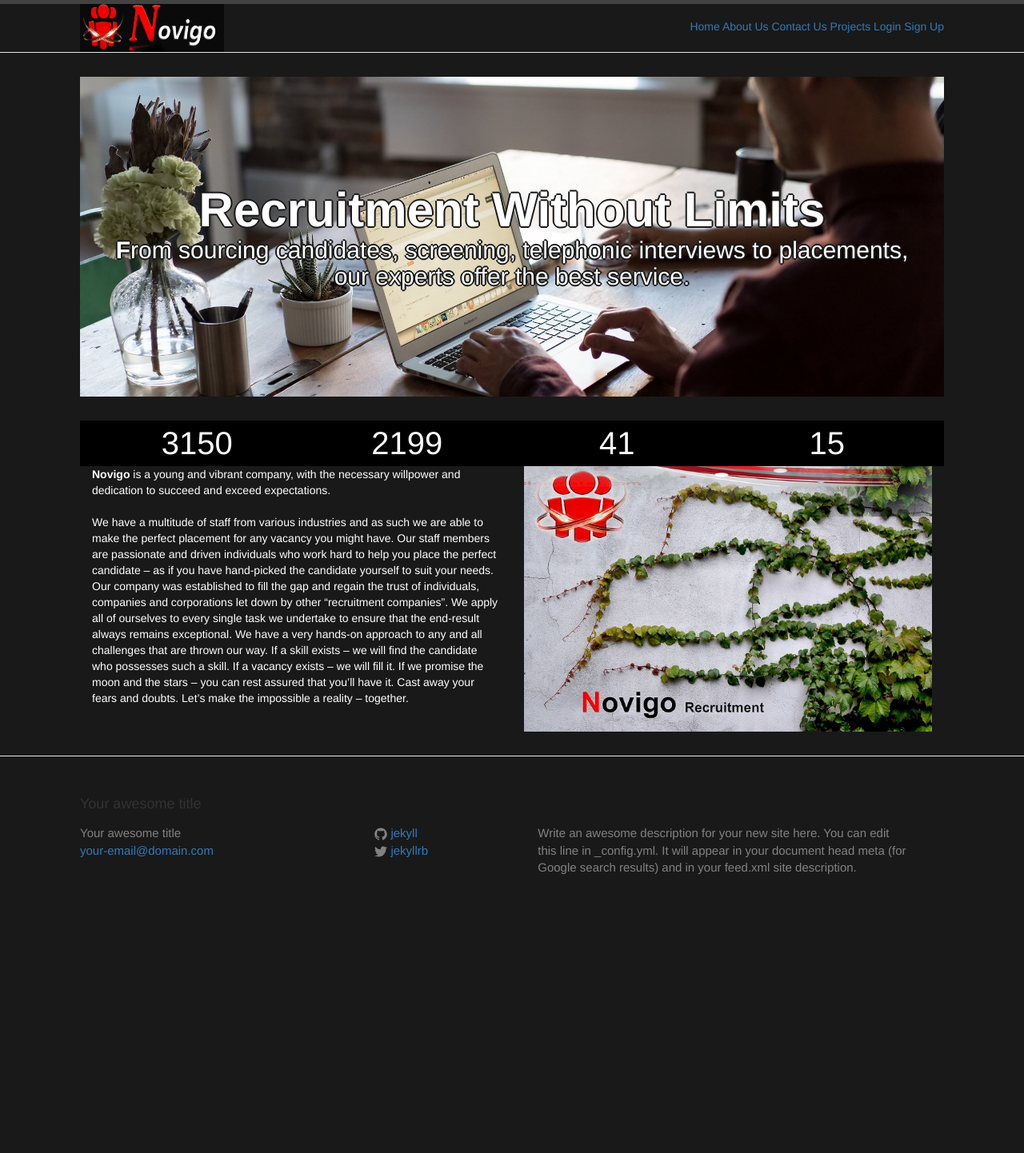
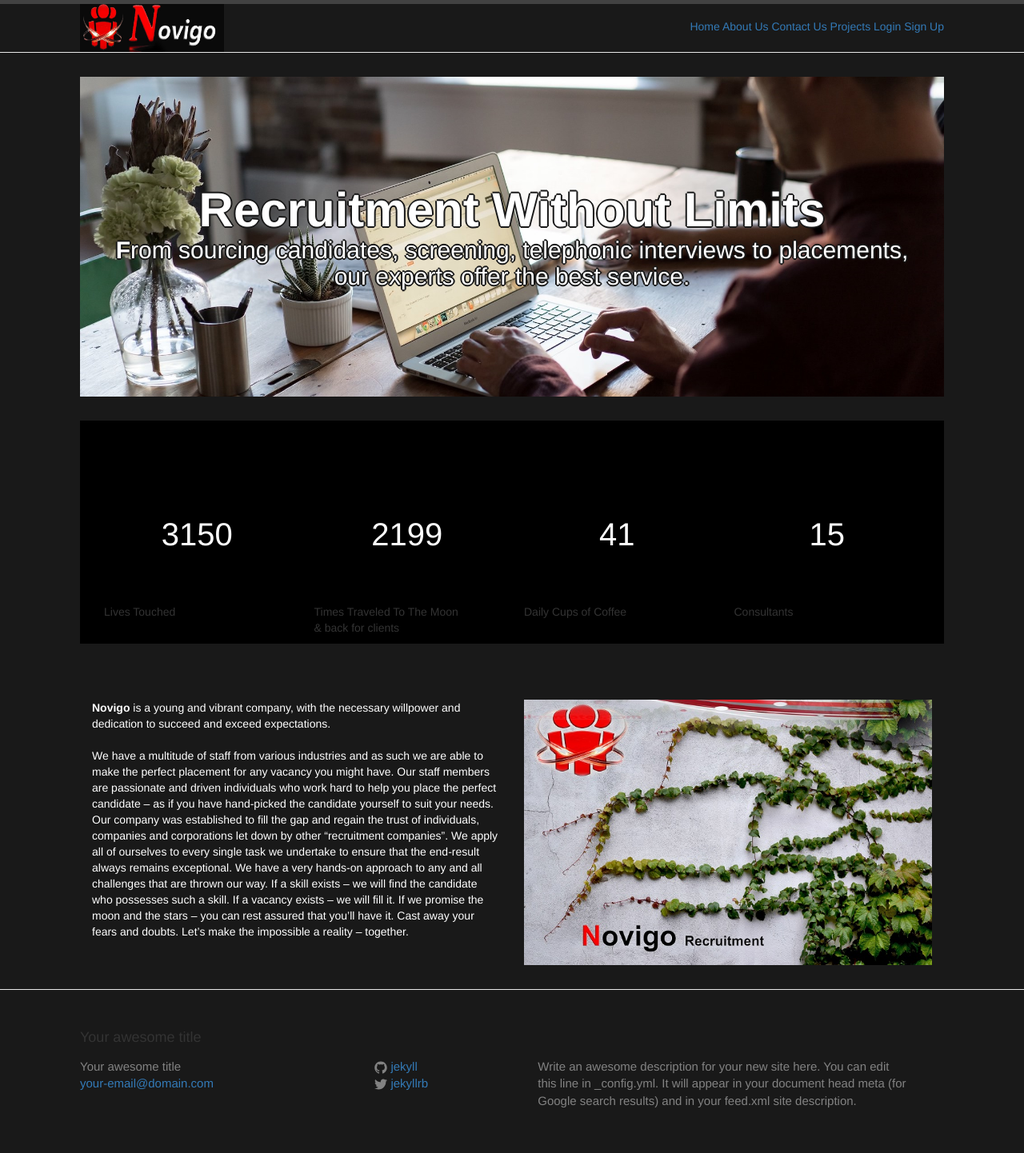
Before and after one commit to Hermankoch/hermankoch.github.io, a Jekyll site: the page built from index.html, in a window 1280 px wide. Shown: the whole page at 80% size. Built offline with Jekyll 4.4.1, drawn with Linux system fonts in a browser that asks for light colours; before the commit the page ends 1151 px from its top, so only the background shows below that.

Commit message:
Update index.html

```diff
--- a/index.html
+++ b/index.html
@@ -37,17 +37,21 @@ layout: default
     <div class="row">
       <div class="col-sm-12" style="background-color:black;">
 
-        <div class="col-sm-3"><p class="LivesTouched">3150<br /></p>
+        <div class="col-sm-3"><p class="LivesTouched"><br /><br />3150<br /><br /></p><p>Lives Touched</p>
         </div>
-        <div class="col-sm-3"><p class="LivesTouched">2199<br /></p>
+        <div class="col-sm-3"><p class="LivesTouched"><br /><br />2199<br /><br /></p><p>Times Traveled To The Moon <br />&amp; back for clients</p>
         </div>
-        <div class="col-sm-3"><p class="LivesTouched">41<br /></p>
+        <div class="col-sm-3"><p class="LivesTouched"><br /><br />41<br /><br /></p><p>Daily Cups of Coffee</p>
         </div>
-        <div class="col-sm-3"><p class="LivesTouched">15<br /></p>
+        <div class="col-sm-3"><p class="LivesTouched"><br /><br />15<br /><br /></p><p>Consultants</p>
         </div>
 
       </div>
   </div>
+</div>
+
+<div>
+  <p><br /><br /><br /></p>
 </div>
 
 <div class="container-fluid">
```
